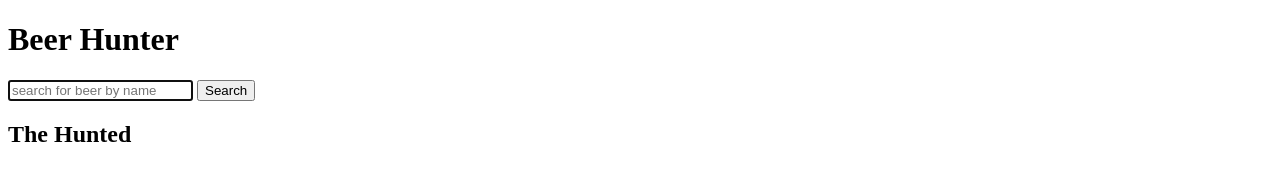
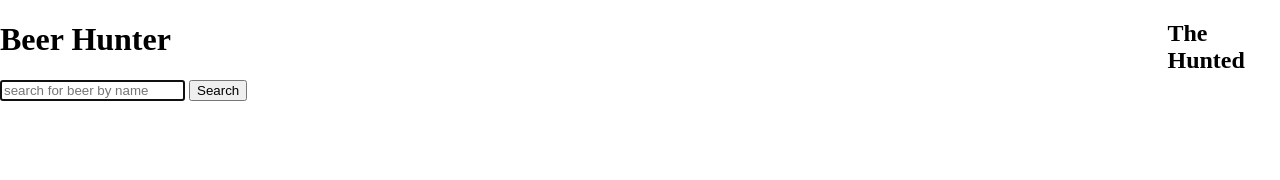
Before and after one commit to goodgriefkev/Beer-List, a plain HTML site: page index.html in a window 1280 px wide. Drawn offline with nearby package versions, Linux system fonts and the light colour scheme.

Commit message:
added css flexbox styling

```diff
--- a/css/style.css
+++ b/css/style.css
@@ -1,3 +1,32 @@
+html {
+  height: 100%;
+}
+
+body {
+  height: 100%;
+  overflow: hidden;
+  margin: 0;
+  display: flex;
+  box-sizing: border-box;
+}
+
+#main {
+  flex-basis: 100%;
+}
+
+.column {
+  height: 100%;
+  display: flex;
+  flex-direction: column;
+  flex-grow: 1;
+  overflow-y: auto;
+}
+
+#searchResults {
+  flex-shrink: 0;
+}
+
+
 .details {
   display: none;
 }
--- a/index.html
+++ b/index.html
@@ -21,9 +21,9 @@
         <input id='search-btn' type='submit' value='Search'>
       </form>
     </div>
-    <div id='searchResults'>
+    <div id='searchResults' class='column'>
     </div>
-    <div id='list'>
+    <div id='list' class='column'>
       <h2>The Hunted</h2>
     </div>
   </body>
--- a/js/app.js
+++ b/js/app.js
@@ -35,7 +35,7 @@ const getBeer = (userInput) => {
             // console.log(beerData.data[i].style.description);
             $('<div>')
               .appendTo('#searchResults')
-              .attr('id', 'draggable')
+              // .attr('id', 'draggable')
               .addClass('result')
               .append(`<h3>${beerData.data[i].name}</h3>`)
               .append(
@@ -83,7 +83,7 @@ const getBeer = (userInput) => {
 
 
 
-
+  // $( "#draggable" ).draggable();
 
   const $btn = $('#search-btn');
     // $btn.on('click', (event) => {
@@ -98,11 +98,8 @@ const getBeer = (userInput) => {
     $(event.currentTarget).trigger('reset');
   });
 
-
   //  // manages removing from search results and adding to saved list
-    $('#searchResults').on('click', (event) => {
-
-
+  $('#searchResults').on('click', (event) => {
     $('<div>').addClass('savedResult').append($(event.target).remove()).appendTo('#list');
   })
 
```
